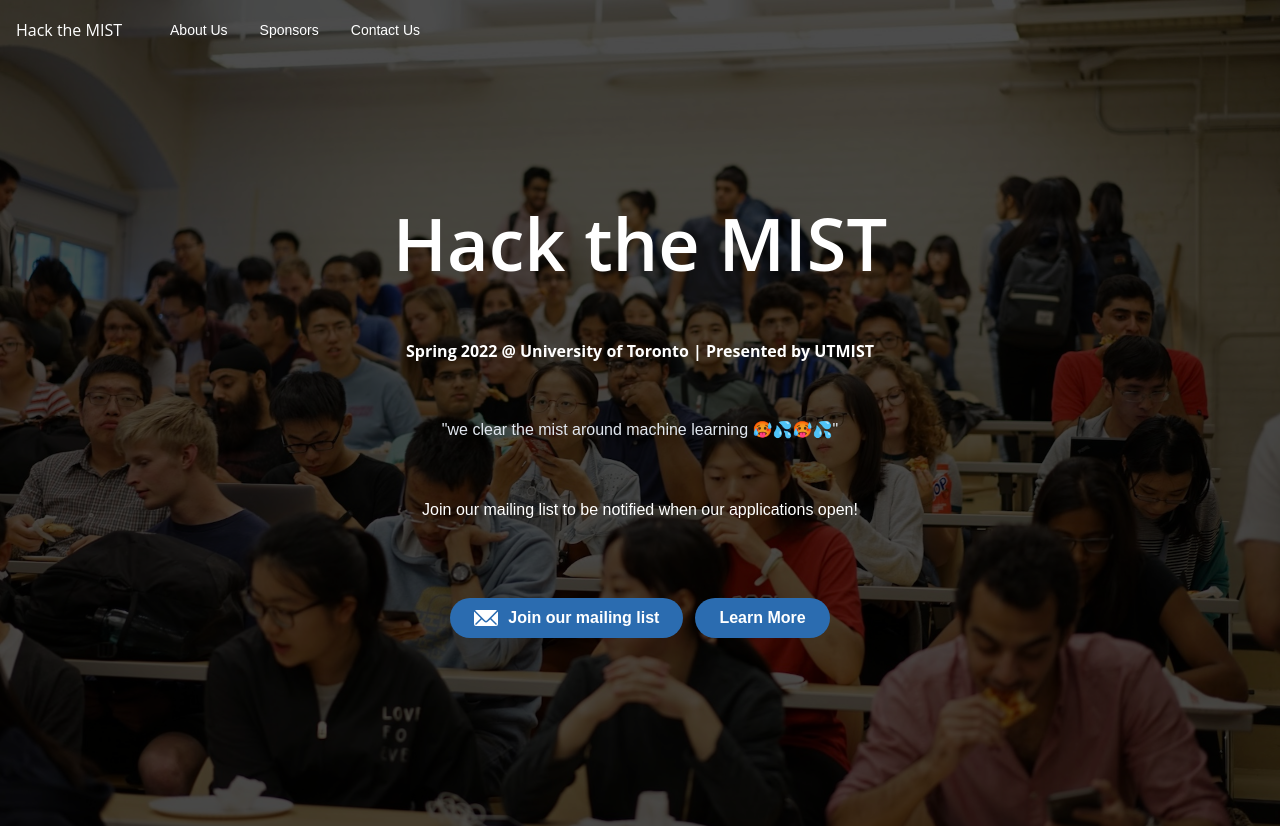
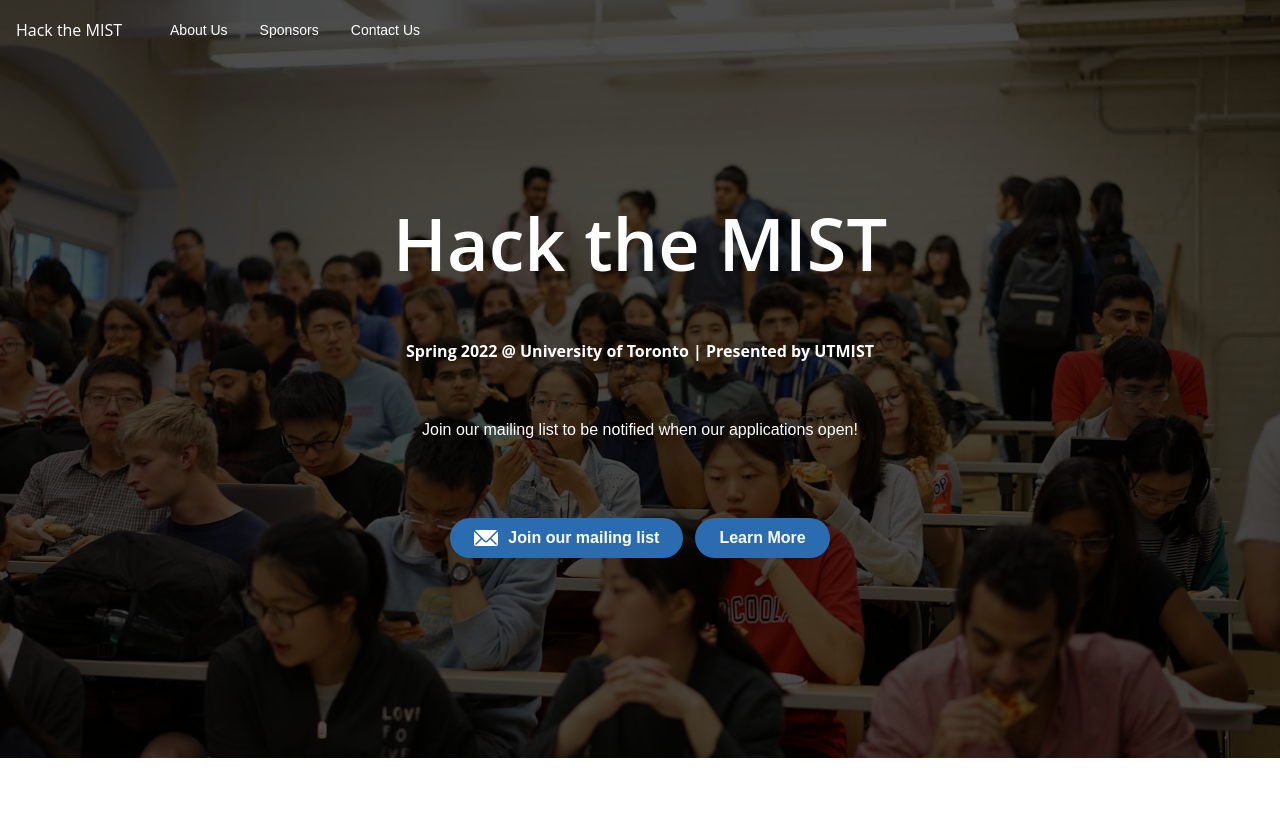
Before and after one commit to UTMIST/hackthemist, a React (Create React App) app: page / in a window 1280 px wide. Shown: the top 826 px of the page. Built offline with nearby package versions, Linux system fonts and the light colour scheme.

Commit message:
Update Header.tsx

```diff
--- a/src/sections/Header.tsx
+++ b/src/sections/Header.tsx
@@ -28,9 +28,6 @@
                         style={{marginTop: '0'}}>
                         Spring 2022 @ University of Toronto | Presented by UTMIST
                     </Heading>
-                    <Text color={'gray.200'}>
-                        "we clear the mist around machine learning 🥵💦🥵💦"
-                    </Text>
                     <Text color={'white'}>
                         Join our mailing list to be notified when our applications open!
                     </Text>
```
